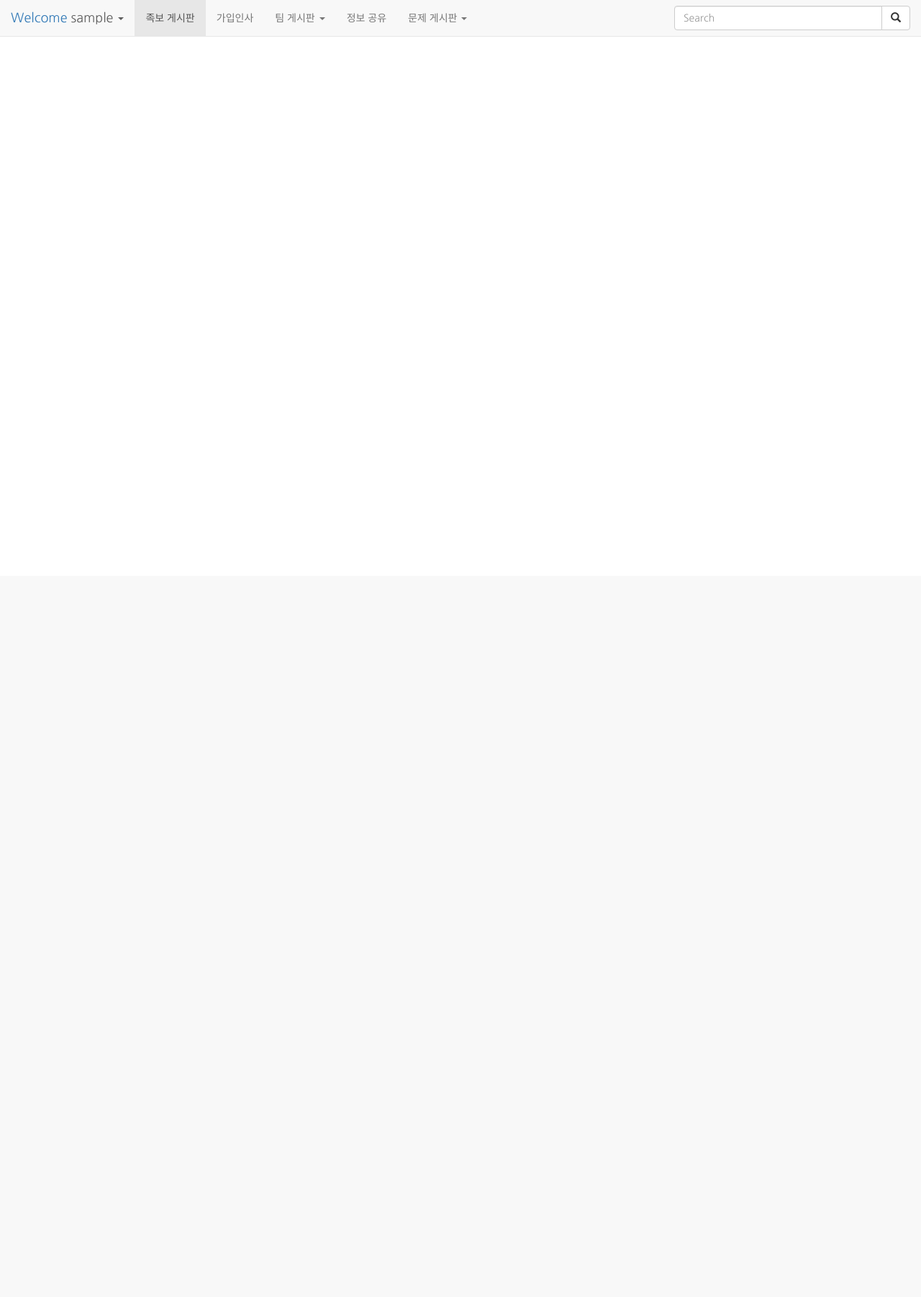
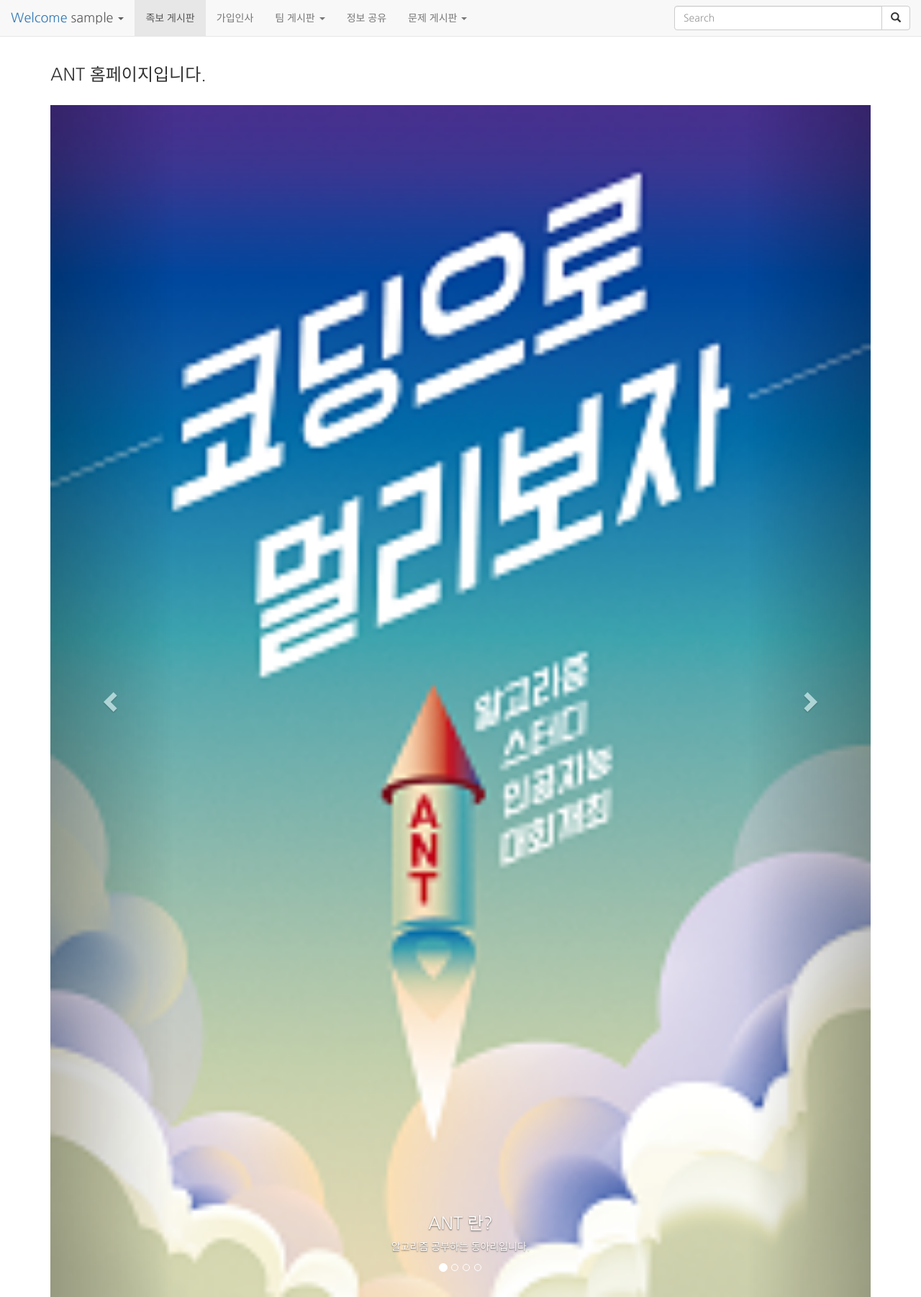
Before and after one commit to CNU-ANT/ANT-Cave, a Django app: page / in a window 1280 px wide. Shown: the whole page at 72% size. Before the commit the page ends 51 px from the top, so only its background shows below. Run offline with Django 3.2, Linux system fonts and the light colour scheme; the visitor is signed in with stand-in values (Sample User, id 1); some libraries are stand-ins or nearby versions; some web fonts are replaced.

Commit message:
임시 메인페이지(#10)

```diff
--- a/templates/main.html
+++ b/templates/main.html
@@ -1,7 +1,64 @@
 {% extends 'base.html' %}
 
 {% block content %}
-    <div>
+
+<div class="container">
+    <h3> ANT 홈페이지입니다. </h3>
+  <br>
+  <div id="myCarousel" class="carousel slide" data-ride="carousel">
+    <!-- Indicators -->
+    <ol class="carousel-indicators">
+      <li data-target="#myCarousel" data-slide-to="0" class="active"></li>
+      <li data-target="#myCarousel" data-slide-to="1"></li>
+      <li data-target="#myCarousel" data-slide-to="2"></li>
+      <li data-target="#myCarousel" data-slide-to="3"></li>
+    </ol>
+      {% load staticfiles %}
+    <!-- Wrapper for slides -->
+    <div class="carousel-inner" role="listbox">
+      <div class="item active">
+        <img src="{% static 'ant17.png' %}" alt="Chania" width="100%">
+        <div class="carousel-caption">
+          <h3>ANT 란?</h3>
+          <p>알고리즘 공부하는 동아리입니다.</p>
+        </div>
+      </div>
+
+      <div class="item">
+        <img src="{% static 'codershigh.jpg' %}" alt="Flower" width="100%" >
+        <div class="carousel-caption">
+          <h3>대회</h3>
+          <p>도 나가요.</p>
+        </div>
+      </div>
+
+      <div class="item">
+        <img src="{% static 'ANT_thinking.jpg' %}" alt="Poster" height="100%">
+        <div class="carousel-caption">
+          <h3>대회도 열어요</h3>
+          <p>진짜로 believe it!</p>
+        </div>
+      </div>
+
+      <div class="item">
+        <img src="{% static 'SDS.jpg' %}" alt="description" height="100%">
+        <div class="carousel-caption">
+          <h3>취업 설명회 개최</h3>
+          <p>취업하려면 알고리즘 하세요.</p>
+        </div>
+      </div>
 
     </div>
+
+    <!-- Left and right controls -->
+    <a class="left carousel-control" href="#myCarousel" role="button" data-slide="prev">
+      <span class="glyphicon glyphicon-chevron-left" aria-hidden="true"></span>
+      <span class="sr-only">Previous</span>
+    </a>
+    <a class="right carousel-control" href="#myCarousel" role="button" data-slide="next">
+      <span class="glyphicon glyphicon-chevron-right" aria-hidden="true"></span>
+      <span class="sr-only">Next</span>
+    </a>
+  </div>
+</div>
 {% endblock %}
```
Also changed, not shown: templates/board/detail.html (+6 -3 lines), static/ANT_thinking.jpg (added), static/SDS.jpg (added), static/ant17.png (added), static/codershigh.jpg (added), static/thinking_poster.png (added).
